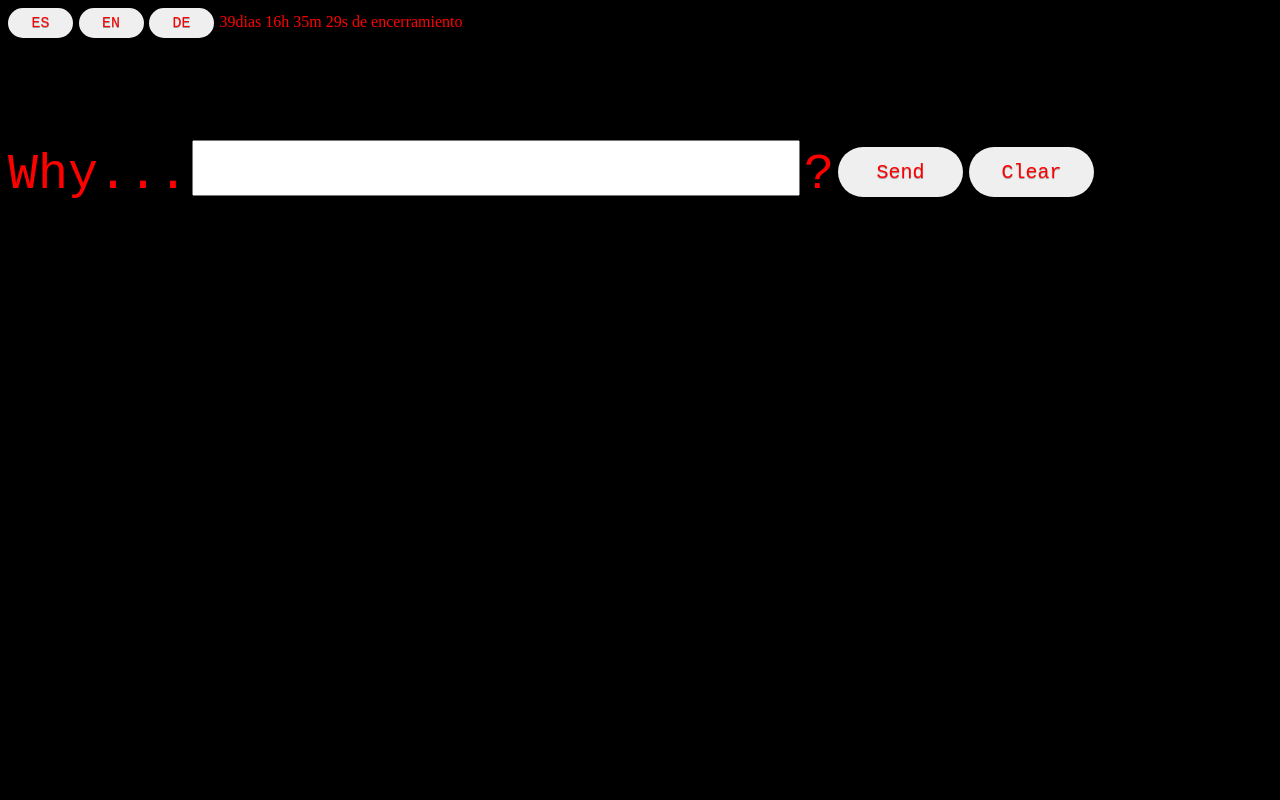
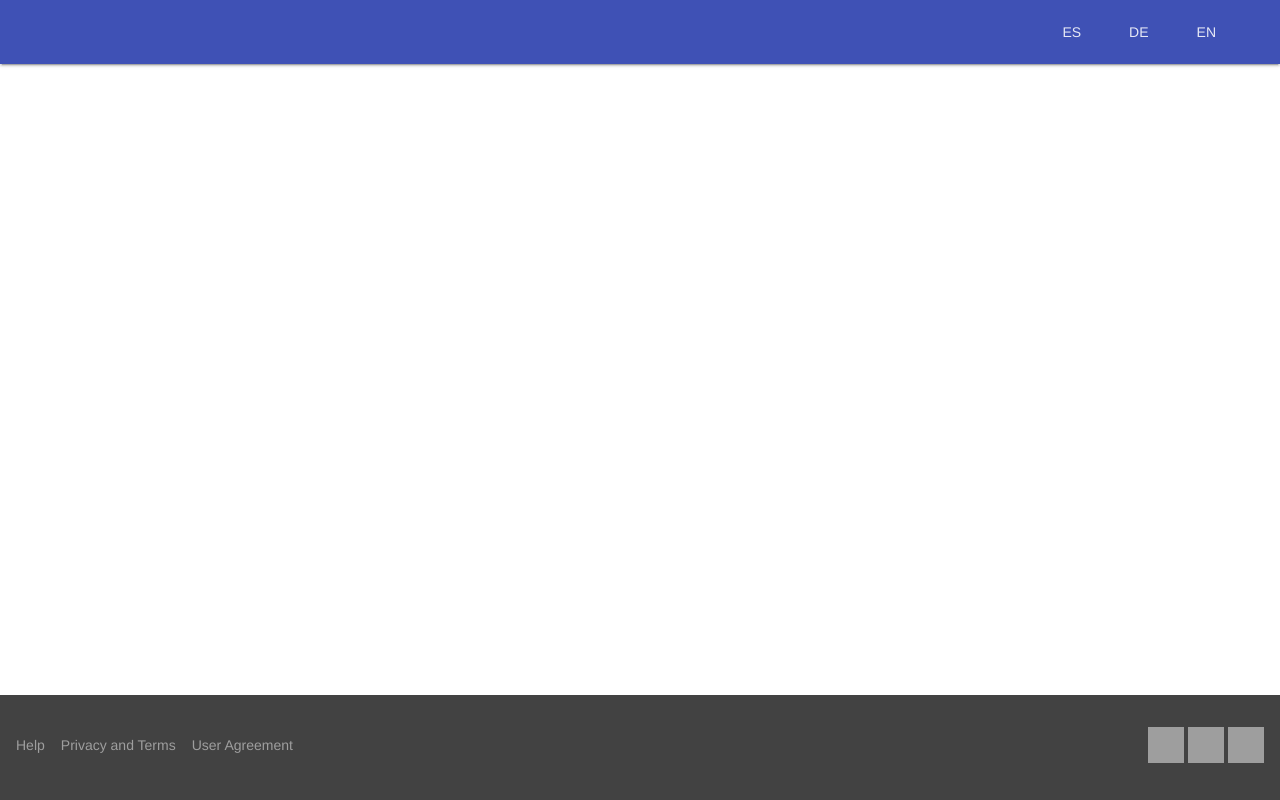
Before and after one commit to erdbeerte/askmeanything, a plain HTML site: page src/main/resources/static/index.html in a window 1280 px wide. Drawn offline with nearby package versions, Linux system fonts and the light colour scheme.

Commit message:
add template

```diff
--- a/src/main/resources/static/index.html
+++ b/src/main/resources/static/index.html
@@ -1,35 +1,60 @@
 <!DOCTYPE html>
 <html lang="en">
-
 <head>
+    <meta charset="UTF-8">
     <title>CoranaFAQ</title>
 </head>
+<link rel="stylesheet" href="https://fonts.googleapis.com/icon?family=Material+Icons">
+<link rel="stylesheet" href="https://code.getmdl.io/1.3.0/material.indigo-pink.min.css">
+<script defer src="https://code.getmdl.io/1.3.0/material.min.js"></script>
 <script type="text/javascript" src="jquery.min.js"></script>
 <script type="text/javascript" src="js.js"></script>
 <script type="text/javascript" src="jquery.i18n.min.js"></script>
 <script type="text/javascript" src="i18nUtils.js"></script>
-<link rel="stylesheet" type="text/css" href="css.css">
-<link rel="shortcut icon" href="/favicon.ico"/>
-<body class="background-black" onload="startTimer()">
-<div>
-    <div class="div-lan-btn">
-        <button type="button" class="lan-button es">ES</button>
-        <button type="button" class="lan-button en">EN</button>
-        <button type="button" class="lan-button de">DE</button>
-        <span id="timer"/>
+<body>
+<!-- Always shows a header, even in smaller screens. -->
+<div class="mdl-layout mdl-js-layout mdl-layout--fixed-header">
+    <header class="mdl-layout__header">
+        <div class="mdl-layout__header-row">
+            <!-- Title -->
+            <span class="mdl-layout-title"></span>
+            <!-- Add spacer, to align navigation to the right -->
+            <div class="mdl-layout-spacer"></div>
+            <!-- Navigation. We hide it in small screens. -->
+            <nav class="mdl-navigation mdl-layout--large-screen-only">
+                <a class="mdl-navigation__link" href="">ES</a>
+                <a class="mdl-navigation__link" href="">DE</a>
+                <a class="mdl-navigation__link" href="">EN</a>
+            </nav>
+        </div>
+    </header>
+    <div class="mdl-layout__drawer">
+        <span class="mdl-layout-title">Title</span>
+        <nav class="mdl-navigation">
+            <a class="mdl-navigation__link" href="">ABOUT US</a>
+        </nav>
     </div>
-    <div>
-        <span i18n="question" class="fontstyle">¿Por qué (no) </span>
-        <input id="inputtext" class="inputstyle" type="text"/>
-        <span class="fontstyle">?</span>
-        <span class="div-act-btn">
-            <button i18n="send-button" class="button" onclick="answer()">Send</button>
-            <button i18n="clear-button" class="button" onclick="clearInput()">Clear</button>
-        </span>
-    </div>
-    <div>
-        <div i18n="message" class="answerred" id="answerid" hidden=true>Por el CoronaVirus</div>
-    </div>
+    <main class="mdl-layout__content">
+        <div class="page-content">
+            <!-- Your content goes here -->
+
+
+        </div>
+    </main>
+    <footer class="mdl-mini-footer">
+        <div class="mdl-mini-footer__left-section">
+            <ul class="mdl-mini-footer__link-list">
+                <li><a href="#">Help</a></li>
+                <li><a href="#">Privacy and Terms</a></li>
+                <li><a href="#">User Agreement</a></li>
+            </ul>
+        </div>
+        <div class="mdl-mini-footer__right-section">
+            <button class="mdl-mini-footer__social-btn"></button>
+            <button class="mdl-mini-footer__social-btn"></button>
+            <button class="mdl-mini-footer__social-btn"></button>
+        </div>
+    </footer>
 </div>
 </body>
 </html>
```
Also changed, not shown: src/main/resources/static/index_old.html (added, +35 -0 lines).
